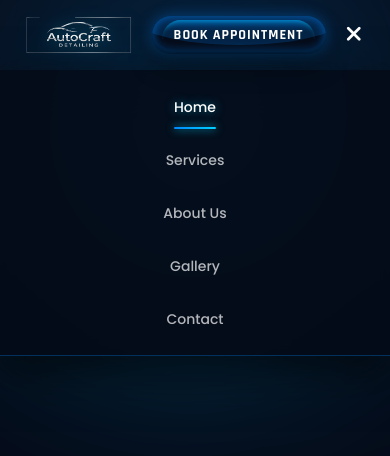
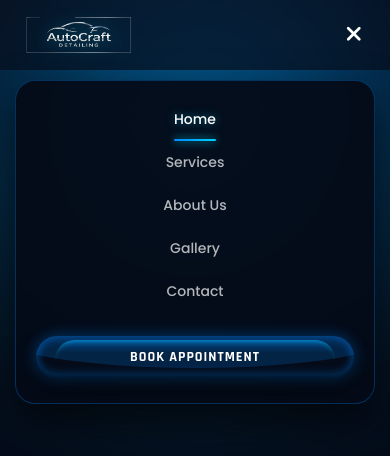
Before and after one commit to Fiza-Rani-057/AutoCraft, a plain HTML site: page index.html in a window 390 px wide. Both pictures are taken after a click on the button "Toggle Navigation". Drawn offline with Linux system fonts and the light colour scheme.

Commit message:
AutoCraft

```diff
--- a/index.html
+++ b/index.html
@@ -1,4 +1,3 @@
-
 <!DOCTYPE html>
 <html lang="en">
 <head>
@@ -11,17 +10,16 @@
 </head>
 <body>
 
-  <!-- Ambient Background Glows for Glassmorphism Effect -->
+  <!-- Ambient Background Glows -->
   <div class="ambient-glow glow-1"></div>
   <div class="ambient-glow glow-2"></div>
 
   <!-- Glassmorphic Navbar -->
   <header class="navbar-header">
     <nav class="navbar">
-      <!-- Logo Section with Image -->
+      <!-- Logo Section -->
       <a href="#" class="nav-logo">
-        <img src="Images/logo_img-removebg-preview.png" alt="AutoCraft Detailing Logo"
-         class="logo-img">
+        <img src="Images/logo_img-removebg-preview.png" alt="AutoCraft Detailing Logo" class="logo-img">
       </a>
 
       <!-- Navigation Links -->
@@ -31,15 +29,22 @@
         <li class="nav-item"><a href="#about" class="nav-link">About Us</a></li>
         <li class="nav-item"><a href="#gallery" class="nav-link">Gallery</a></li>
         <li class="nav-item"><a href="#contact" class="nav-link">Contact</a></li>
+
+        <!-- Mobile View Button (Drop-down Menu ke andar) -->
+        <li class="nav-item mobile-btn-item">
+          <a href="#booking" class="btn-appointment">
+            <div class="wrap">
+              <p>BOOK APPOINTMENT</p>
+            </div>
+          </a>
+        </li>
       </ul>
 
-      <!-- Action Section (Pearl Style Appointment Button) -->
+      <!-- Desktop View Button Section -->
       <div class="nav-actions">
-        <a href="#booking" class="btn-appointment">
+        <a href="#booking" class="btn-appointment desktop-btn">
           <div class="wrap">
-            <p>
-              BOOK APPOINTMENT
-            </p>
+            <p>BOOK APPOINTMENT</p>
           </div>
         </a>
 
@@ -52,7 +57,6 @@
   </header>
 
   <script>
-    // Mobile Menu Toggle Script
     const mobileToggle = document.getElementById('mobileToggle');
     const navMenu = document.getElementById('navMenu');
 
--- a/style.css
+++ b/style.css
@@ -339,3 +339,74 @@ body {
     transform: translateY(0);
   }
 }
+/* ==========================================
+   Desktop / Mobile Responsive Utility Classes
+   ========================================== */
+
+/* By default (Desktop), Menu Button hidden and Desktop Button visible */
+.mobile-btn-item {
+  display: none;
+}
+
+.desktop-btn {
+  display: inline-block;
+}
+
+/* ==========================================
+   Mobile View Styles (992px & below)
+   ========================================== */
+@media (max-width: 992px) {
+  /* Hide Desktop Top-Right Action Button */
+  .desktop-btn {
+    display: none !important;
+  }
+
+  /* Show Button Inside Mobile Menu */
+  .mobile-btn-item {
+    display: block;
+    width: 100%;
+    margin-top: 15px;
+    text-align: center;
+  }
+
+  .mobile-btn-item .btn-appointment {
+    width: 100%;
+    display: block;
+  }
+
+  .mobile-btn-item .btn-appointment .wrap {
+    padding: 12px 20px;
+  }
+
+  .mobile-btn-item .btn-appointment .wrap p {
+    justify-content: center;
+  }
+
+  /* Responsive Mobile Dropdown Container */
+  .nav-menu {
+    position: absolute;
+    top: calc(100% + 10px);
+    left: 15px;
+    right: 15px;
+    flex-direction: column;
+    align-items: center;
+    gap: 18px;
+    padding: 25px 20px;
+    background: rgba(5, 11, 24, 0.95);
+    backdrop-filter: blur(20px);
+    -webkit-backdrop-filter: blur(20px);
+    border: 1px solid rgba(0, 136, 255, 0.3);
+    border-radius: 20px;
+    box-shadow: 0 16px 40px rgba(0, 0, 0, 0.7);
+    opacity: 0;
+    visibility: hidden;
+    transform: translateY(-10px);
+    transition: all 0.3s ease;
+  }
+
+  .nav-menu.active {
+    opacity: 1;
+    visibility: visible;
+    transform: translateY(0);
+  }
+}
```
